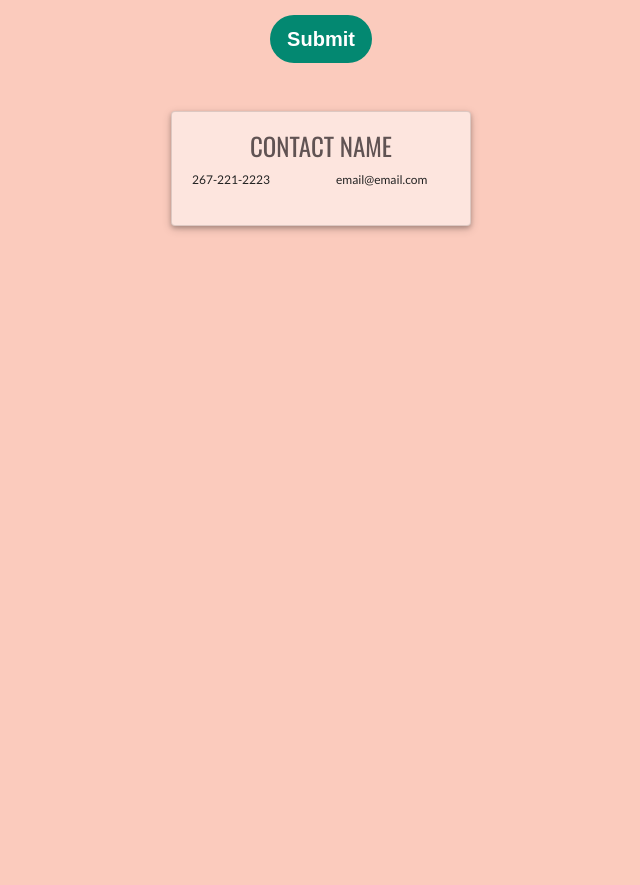
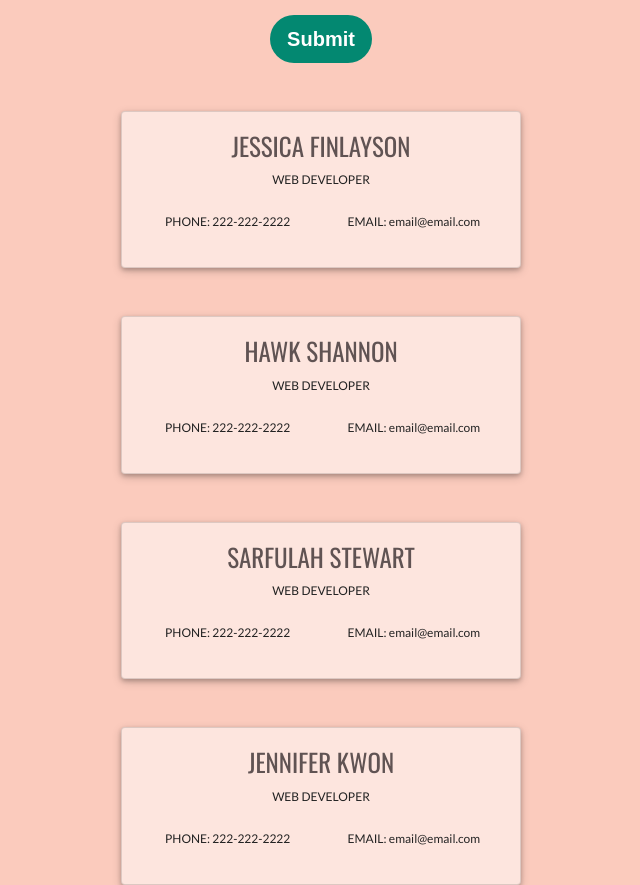
Before and after one commit to Sarfulah/Rolo.Dex, a React (Create React App) app in the folder client/: page /search in a window 1280 px wide. Shown: the part 239-1124 px from the top of the page, without its empty margins (319-959 px from the left). Before the commit the page ends 800 px from the top, so only its background shows below. Built offline with nearby package versions, Linux system fonts and the light colour scheme; no server answers; a web font is replaced by a local one.

Commit message:
added sample contact cards

```diff
--- a/client/src/pages/search.js
+++ b/client/src/pages/search.js
@@ -33,24 +33,99 @@ class Search extends Component {
                 <div className="row mt-5">
 
                     <div className="card contactBox mx-auto">
+
                         <div className="card-body">
-                            <h2 className="card-title">
-                                CONTACT NAME
+                            <div className="row">
+                                <h2 className="card-title mx-auto">
+                                    JESSICA FINLAYSON
                                 </h2>
-
+                            </div>
                             <div className="row">
-                                <div className="col-md-6">
-                                    <p>267-221-2223</p>
+                                <p className="mx-auto">WEB DEVELOPER</p>
+                            </div>
+                            <div className="row ml-2 mt-2">
+                                <div className="col-6">
+                                    <p>PHONE:    222-222-2222</p>
                                 </div>
-
-                                <div className="col-md-6">
-                                    <p>email@email.com</p>
+                                <div className="col-6">
+                                    <p>EMAIL:    email@email.com</p>
                                 </div>
                             </div>
                         </div>
                     </div>
                 </div>
+                <div className="row mt-5">
 
+                    <div className="card contactBox mx-auto">
+
+                        <div className="card-body">
+                            <div className="row">
+                                <h2 className="card-title mx-auto">
+                                    HAWK SHANNON
+            </h2>
+                            </div>
+                            <div className="row">
+                                <p className="mx-auto">WEB DEVELOPER</p>
+                            </div>
+                            <div className="row ml-2 mt-2">
+                                <div className="col-6">
+                                    <p>PHONE:    222-222-2222</p>
+                                </div>
+                                <div className="col-6">
+                                    <p>EMAIL:    email@email.com</p>
+                                </div>
+                            </div>
+                        </div>
+                    </div>
+                </div>
+                <div className="row mt-5">
+
+                    <div className="card contactBox mx-auto">
+
+                        <div className="card-body">
+                            <div className="row">
+                                <h2 className="card-title mx-auto">
+                                    SARFULAH STEWART
+                                </h2>
+                            </div>
+                            <div className="row">
+                                <p className="mx-auto">WEB DEVELOPER</p>
+                            </div>
+                            <div className="row ml-2 mt-2">
+                                <div className="col-6">
+                                    <p>PHONE:    222-222-2222</p>
+                                </div>
+                                <div className="col-6">
+                                    <p>EMAIL:    email@email.com</p>
+                                </div>
+                            </div>
+                        </div>
+                    </div>
+                </div>
+                <div className="row mt-5">
+
+                    <div className="card contactBox mx-auto">
+
+                        <div className="card-body">
+                            <div className="row">
+                                <h2 className="card-title mx-auto">
+                                    JENNIFER KWON
+                                </h2>
+                            </div>
+                            <div className="row">
+                                <p className="mx-auto">WEB DEVELOPER</p>
+                            </div>
+                            <div className="row ml-2 mt-2">
+                                <div className="col-6">
+                                    <p>PHONE:    222-222-2222</p>
+                                </div>
+                                <div className="col-6">
+                                    <p>EMAIL:    email@email.com</p>
+                                </div>
+                            </div>
+                        </div>
+                    </div>
+                </div>
 
             </div>
         );
--- a/client/src/pages/style.css
+++ b/client/src/pages/style.css
@@ -19,7 +19,7 @@ body {
 
 .contactBox {
     align-content: center;
-    width: 300px;
+    width: 400px;
     background-color: #FDE5DE;
     box-shadow: 0 2px 4px 0 rgba(0, 0, 0, 0.2), 0 3px 10px 0 rgba(0, 0, 0, 0.19);
 }
@@ -123,11 +123,6 @@ p {
 
 }
 
-canvas.hide {
-    height:"350px";
-    width: "350px";
-}
-
 .signupB {
     background-color: #038871;
     color: #FFF;
```
